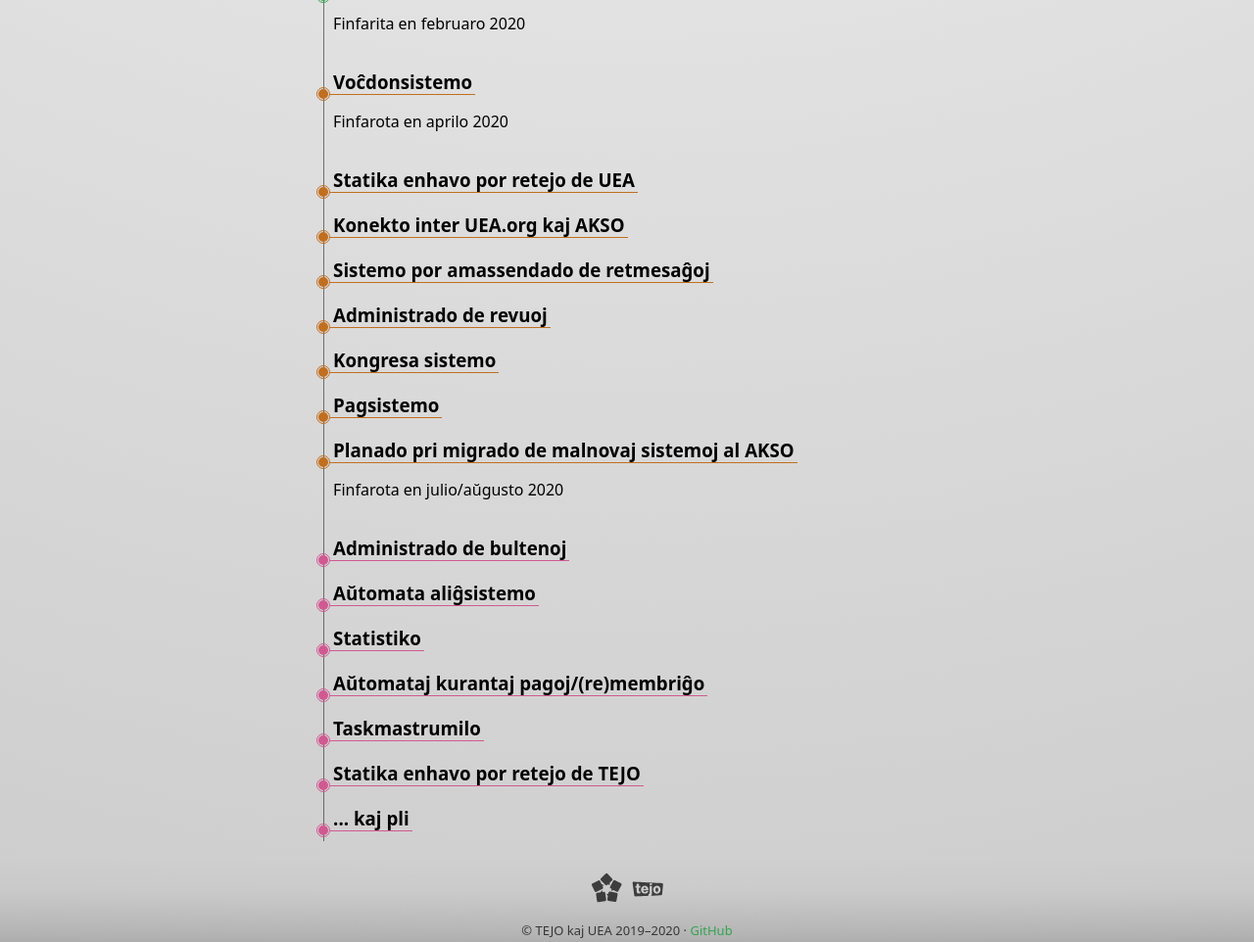
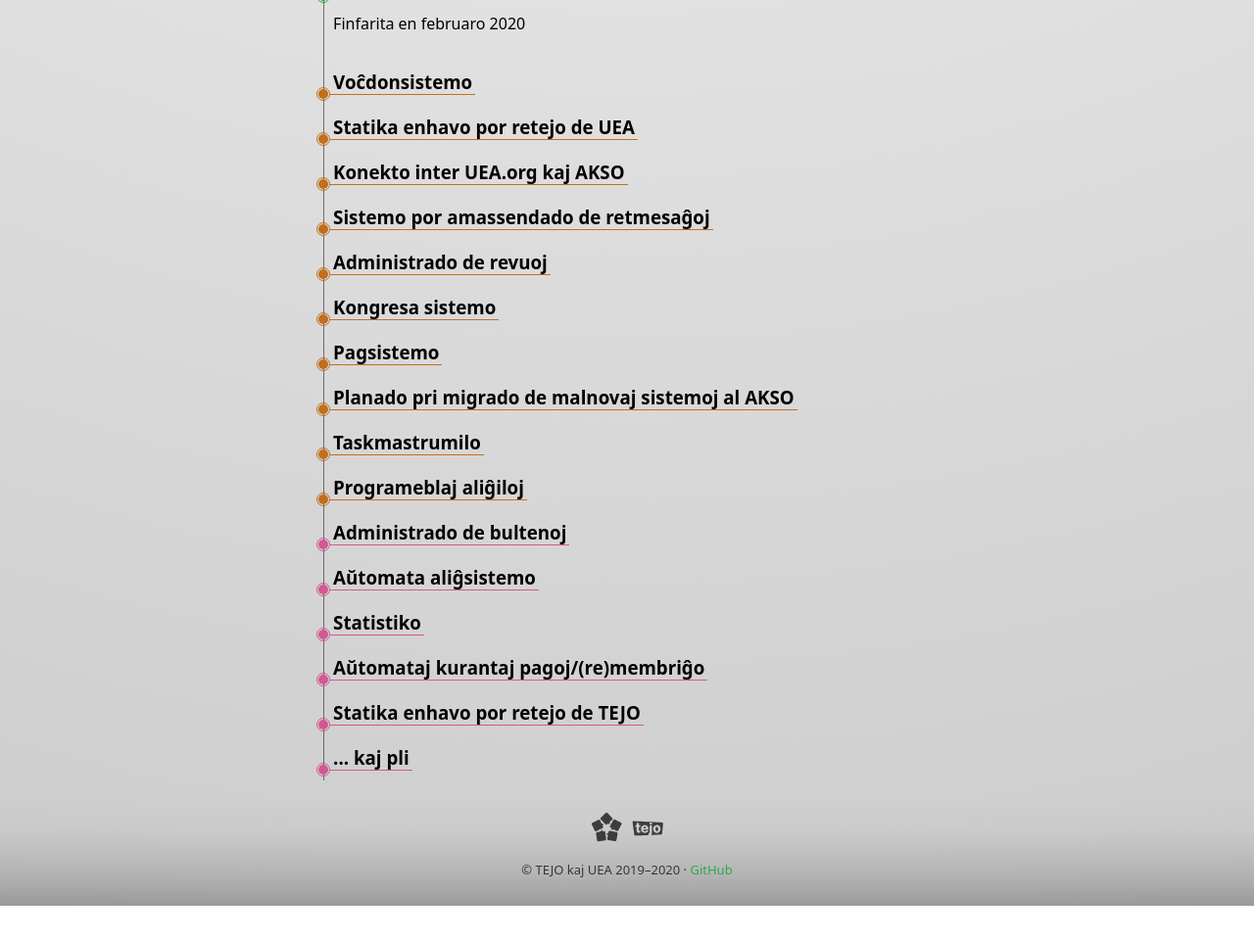
Before and after one commit to AksoEo/akso.org, a plain HTML site: page index.html in a window 1280 px wide. Shown: the part 1695-2657 px from the top of the page at 98% size. After the commit the page ends 2620 px from the top, so only its background shows below. Drawn offline with Linux system fonts and the light colour scheme.

Commit message:
Update milestones

```diff
--- a/index.html
+++ b/index.html
@@ -114,9 +114,6 @@
                     <h3 class="milestone-label milestone-wip">
                         Voĉdonsistemo
                     </h3>
-                    <p>
-                        Finfarota en aprilo 2020
-                    </p>
                 </div>
                 <div class="milestone">
                     <h3 class="milestone-label milestone-wip">
@@ -152,9 +149,16 @@
                     <h3 class="milestone-label milestone-wip">
                         Planado pri migrado de malnovaj sistemoj al AKSO
                     </h3>
-                    <p>
-                        Finfarota en julio/aŭgusto 2020
-                    </p>
+                </div>
+                <div class="milestone">
+                    <h3 class="milestone-label milestone-wip">
+                        Taskmastrumilo
+                    </h3>
+                </div>
+                <div class="milestone">
+                    <h3 class="milestone-label milestone-wip">
+                        Programeblaj aliĝiloj
+                    </h3>
                 </div>
                 <div class="milestone">
                     <h3 class="milestone-label milestone-future">
@@ -174,11 +178,6 @@
                 <div class="milestone">
                     <h3 class="milestone-label milestone-future">
                         Aŭtomataj kurantaj pagoj/(re)membriĝo
-                    </h3>
-                </div>
-                <div class="milestone">
-                    <h3 class="milestone-label milestone-future">
-                        Taskmastrumilo
                     </h3>
                 </div>
                 <div class="milestone">
```
